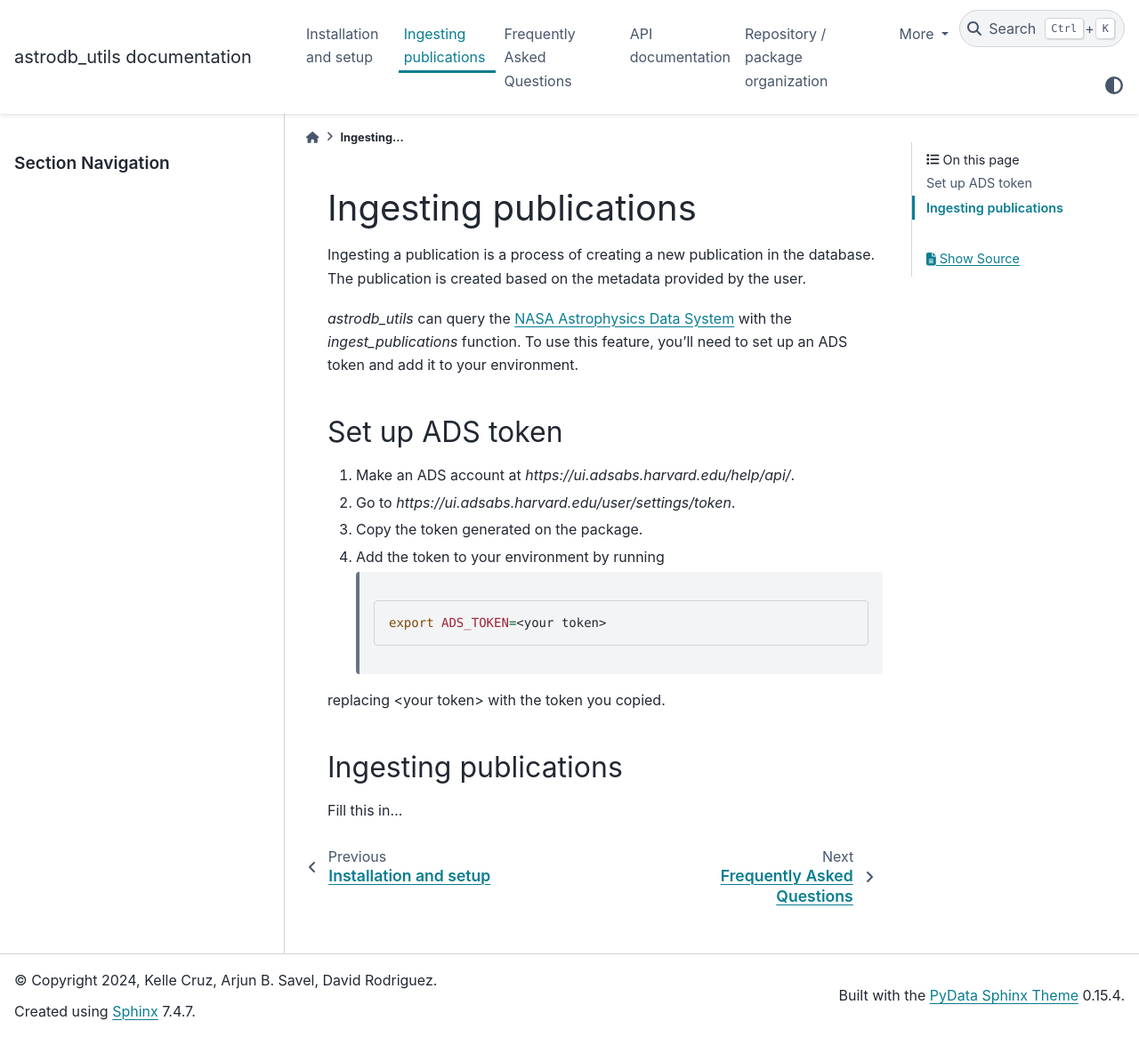
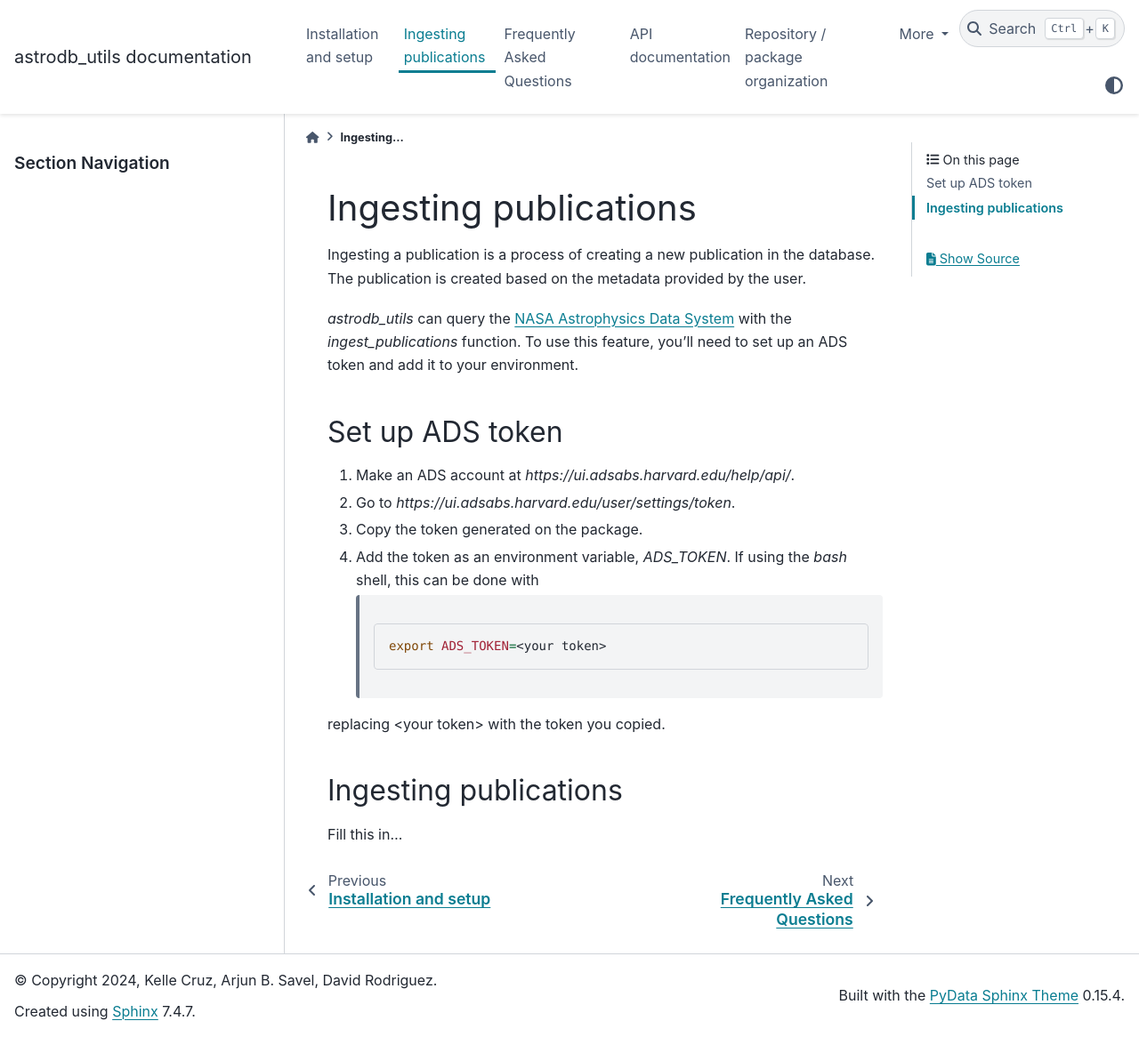
Before and after one commit to astrodbtoolkit/astrodb_utils, a Sphinx documentation site: the page built from docs/pages/ingesting_publications.rst, in a window 1280 px wide and 1166 px high. Shown: the whole window at 89% size. Built offline with Sphinx 7.4.7 and the PyData theme 0.15.4, drawn with Linux system fonts in a browser that asks for light colours; pages that are not in the unit, such as notebooks, are missing from menus; the version number could not be read and is left out.

Commit message:
specify just a single shell

```diff
--- a/docs/pages/ingesting_publications.rst
+++ b/docs/pages/ingesting_publications.rst
@@ -12,7 +12,7 @@ Set up ADS token
 1. Make an ADS account at `https://ui.adsabs.harvard.edu/help/api/`.
 2. Go to `https://ui.adsabs.harvard.edu/user/settings/token`.
 3. Copy the token generated on the package.
-4. Add the token to your environment by running
+4. Add the token as an environment variable, `ADS_TOKEN`. If using the `bash` shell, this can be done with
 
     .. code-block:: bash
 
```
